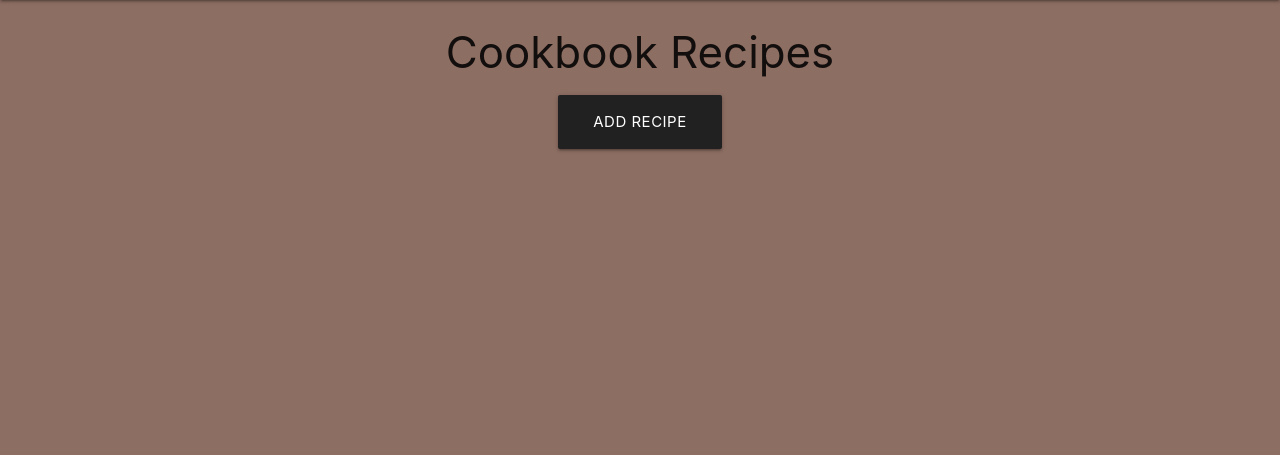
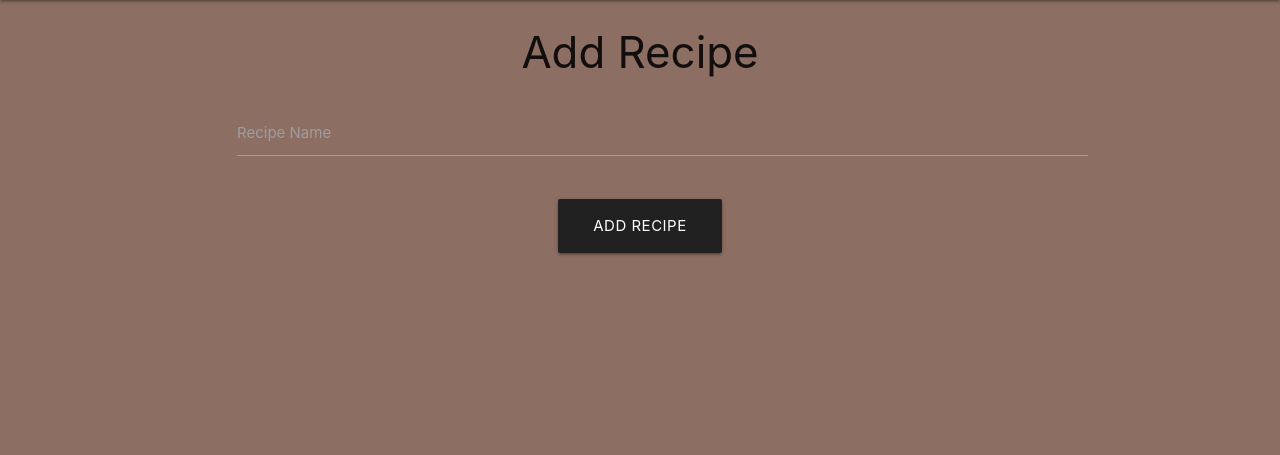
Before and after one commit to A-Gr33n/Milestone-Project-3, a Flask app: page / in a window 1280 px wide. Shown: the part 64-519 px from the top of the page. Run offline with Flask 3, Linux system fonts and the light colour scheme.

```diff
--- a/taskmanager/routes.py
+++ b/taskmanager/routes.py
@@ -4,7 +4,7 @@ from taskmanager.models import Recipe
 
 @app.route("/")
 def home():
-    return render_template("index.html")
+    return render_template("add_recipe.html")
 
 @app.route("/recipes")
 def recipes():
--- a/taskmanager/templates/add_recipe.html
+++ b/taskmanager/templates/add_recipe.html
@@ -3,4 +3,24 @@
 
 <h3 class="center-align">Add Recipe</h3>
 
+<div class="">
+    <form class="col s12" methood="POST"action="{{url_for('add_recipe')}}">
+        <div class="row">
+            <div class="input-field col s12">
+                <i class="fas fa-folder-open prefix light-blue-text  indigo darken-4"></i>
+                <input id="recipe_name" name="recipe_name" minlength="3" maxlength="25" type="text" class="validate" required>
+                <label for="recipe_name">Recipe Name</label>
+            </div>
+        </div>
+        <!-- submit button -->
+        <div class="row">
+            <div class="col s12 center-align">
+                <button type="submit" class="btn-large grey darken-4">
+                    Add  Recipe <i class="fas fa-plus-square right"></i>
+                </button>
+            </div>
+        </div>
+     </form>
+</div>
+
 {% endblock %}
--- a/taskmanager/templates/index.html
+++ b/taskmanager/templates/index.html
@@ -27,20 +27,12 @@
           </ul>
 
 
-    </header>
+ </header>
 
     <main class="container">
-      <h3 class="center-align">Cookbook Recipes</h3>
-        <div class="row">
-          <div class="col s12 center-align">
-      <a href="{{ url_for('add_recipe')}}" class="btn-large  grey darken-4 center-align ">Add Recipe
-        <i class="fas fa-plus-square right"></i>
-      </a>
-        </div>
-     </div>
 
-        {% block content %}
-        {% endblock %}
+    {% block content %}
+    {% endblock %}
 
     </main>
 
@@ -57,5 +49,6 @@
 
     <script src="https://cdnjs.cloudflare.com/ajax/libs/materialize/1.0.0/js/materialize.min.js"></script>
     <script src="{{ url_for('static', filename='js/script.js')}}"></script>
+
 </body>
 </html>
```
Also changed, not shown: taskmanager/templates/recipes.html (+7 -47 lines).
